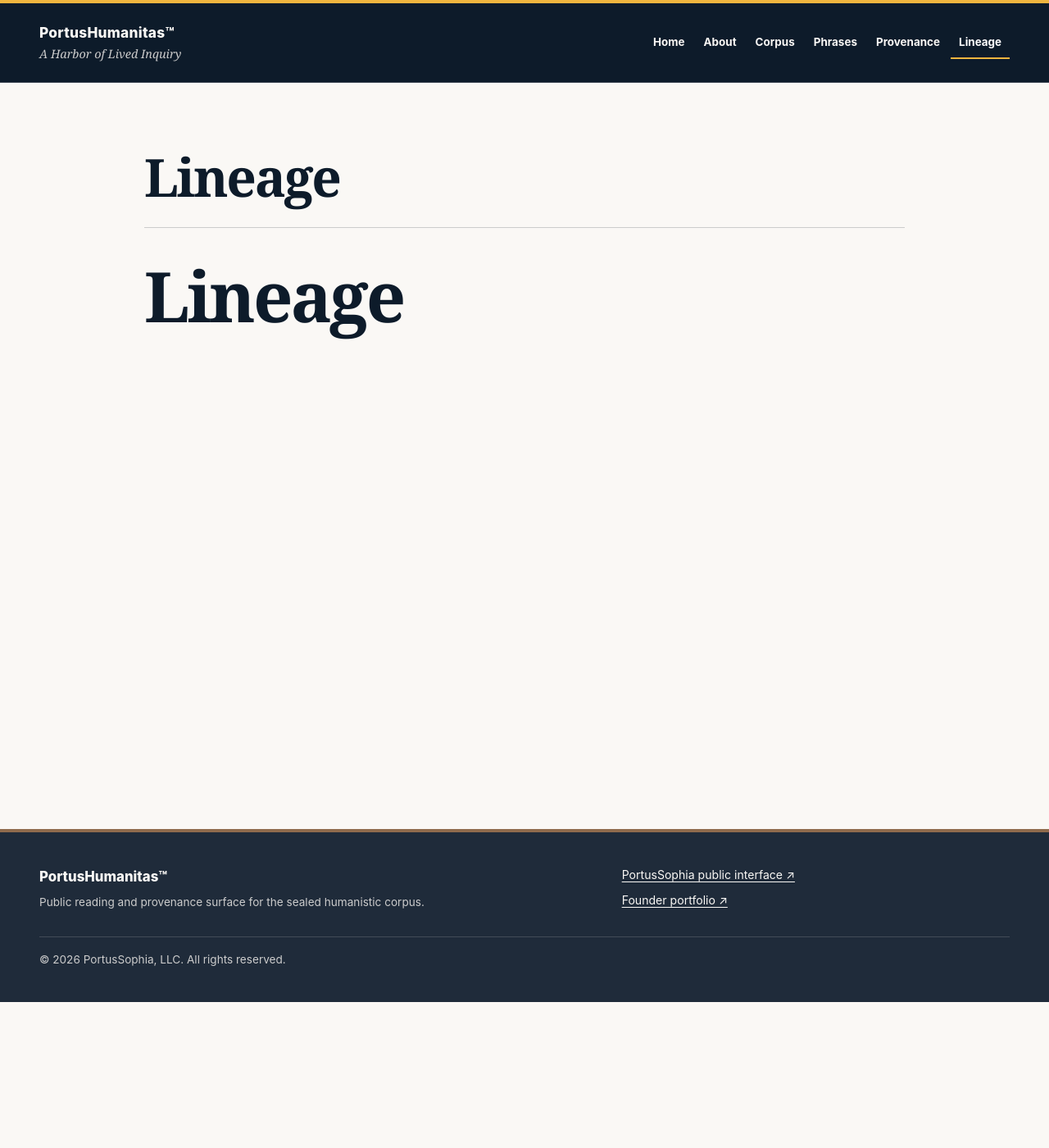
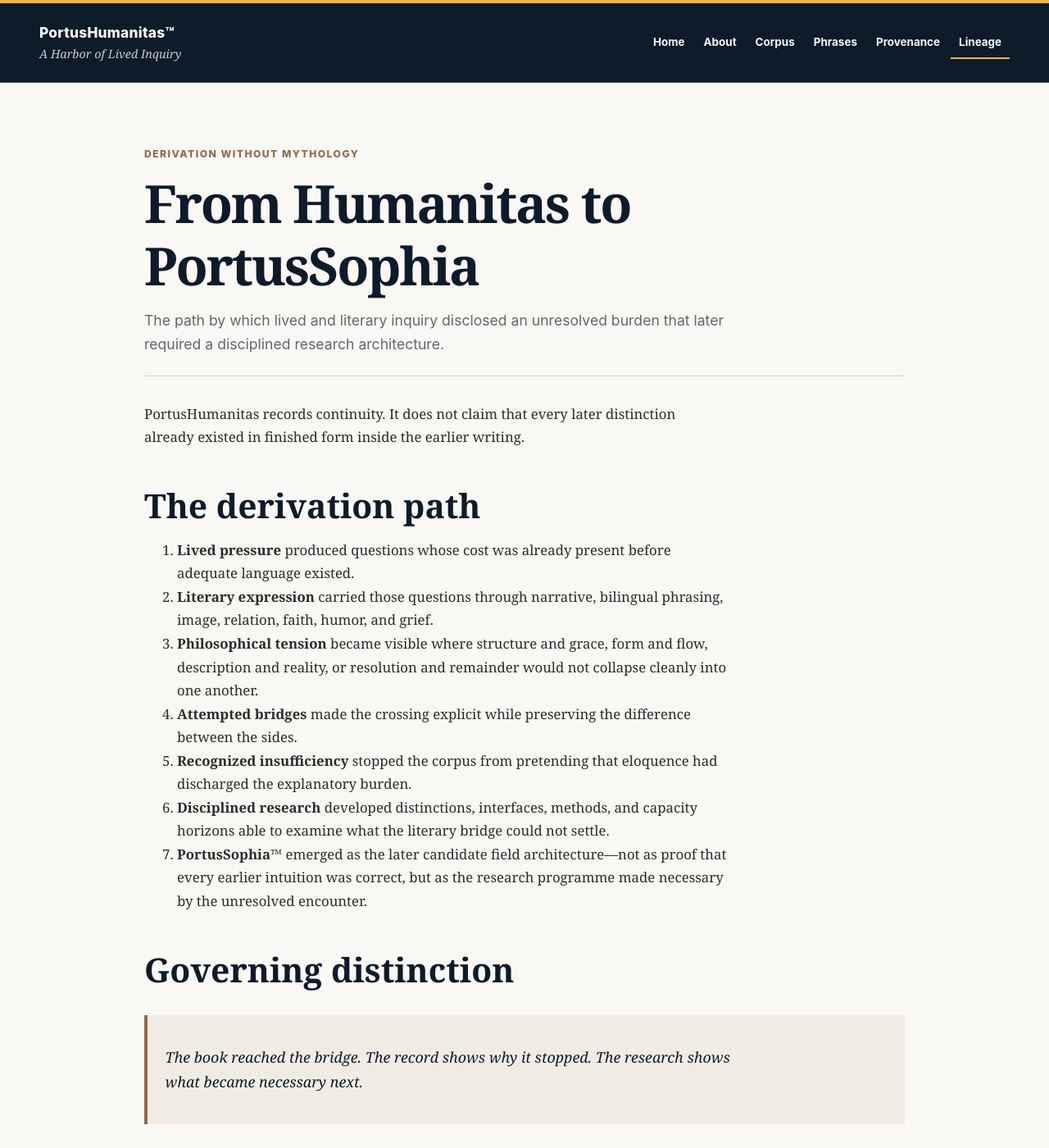
Before and after one commit to portussophia/portussophia-humanitas, a Jekyll site: the page built from lineage/index.md, in a window 1280 px wide and 1400 px high. Shown: the whole window at 82% size. Built offline with Jekyll 4.4.1, drawn with Linux system fonts in a browser that asks for light colours; some of the changed text lies outside the part shown.

Commit message:
Establish Humanitas derivation pathway

```diff
--- a/lineage/index.md
+++ b/lineage/index.md
@@ -1,7 +1,26 @@
 ---
 layout: page
-title: Lineage
+title: "From Humanitas to PortusSophia"
+eyebrow: "Derivation without mythology"
+intro: "The path by which lived and literary inquiry disclosed an unresolved burden that later required a disciplined research architecture."
 permalink: /lineage/
 ---
+PortusHumanitas records continuity. It does not claim that every later distinction already existed in finished form inside the earlier writing.
 
-# Lineage
+## The derivation path
+
+1. **Lived pressure** produced questions whose cost was already present before adequate language existed.
+2. **Literary expression** carried those questions through narrative, bilingual phrasing, image, relation, faith, humor, and grief.
+3. **Philosophical tension** became visible where structure and grace, form and flow, description and reality, or resolution and remainder would not collapse cleanly into one another.
+4. **Attempted bridges** made the crossing explicit while preserving the difference between the sides.
+5. **Recognized insufficiency** stopped the corpus from pretending that eloquence had discharged the explanatory burden.
+6. **Disciplined research** developed distinctions, interfaces, methods, and capacity horizons able to examine what the literary bridge could not settle.
+7. **PortusSophia™** emerged as the later candidate field architecture—not as proof that every earlier intuition was correct, but as the research programme made necessary by the unresolved encounter.
+
+## Governing distinction
+
+> The book reached the bridge. The record shows why it stopped. The research shows what became necessary next.
+
+Humanitas therefore preserves both continuity and correction: the later architecture belongs to the history without being retroactively inserted into every earlier page.
+
+Continue at the [PortusSophia public interface](https://public.portussophia.com).
```
